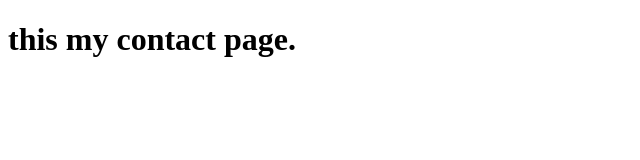
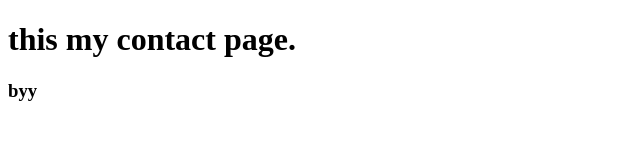
Before and after one commit to abhishek1815/test, a plain HTML site: page Contact/cont.html in a window 1280 px wide. Shown: the full height of the page, 0-640 px from the left. Drawn offline with Linux system fonts and the light colour scheme.

Commit message:
2 hrllo commit

```diff
--- a/Contact/cont.html
+++ b/Contact/cont.html
@@ -7,5 +7,6 @@
 </head>
 <body>
     <h1>this my contact page.</h1>
+    <h3>byy</h3>
 </body>
 </html>
```
